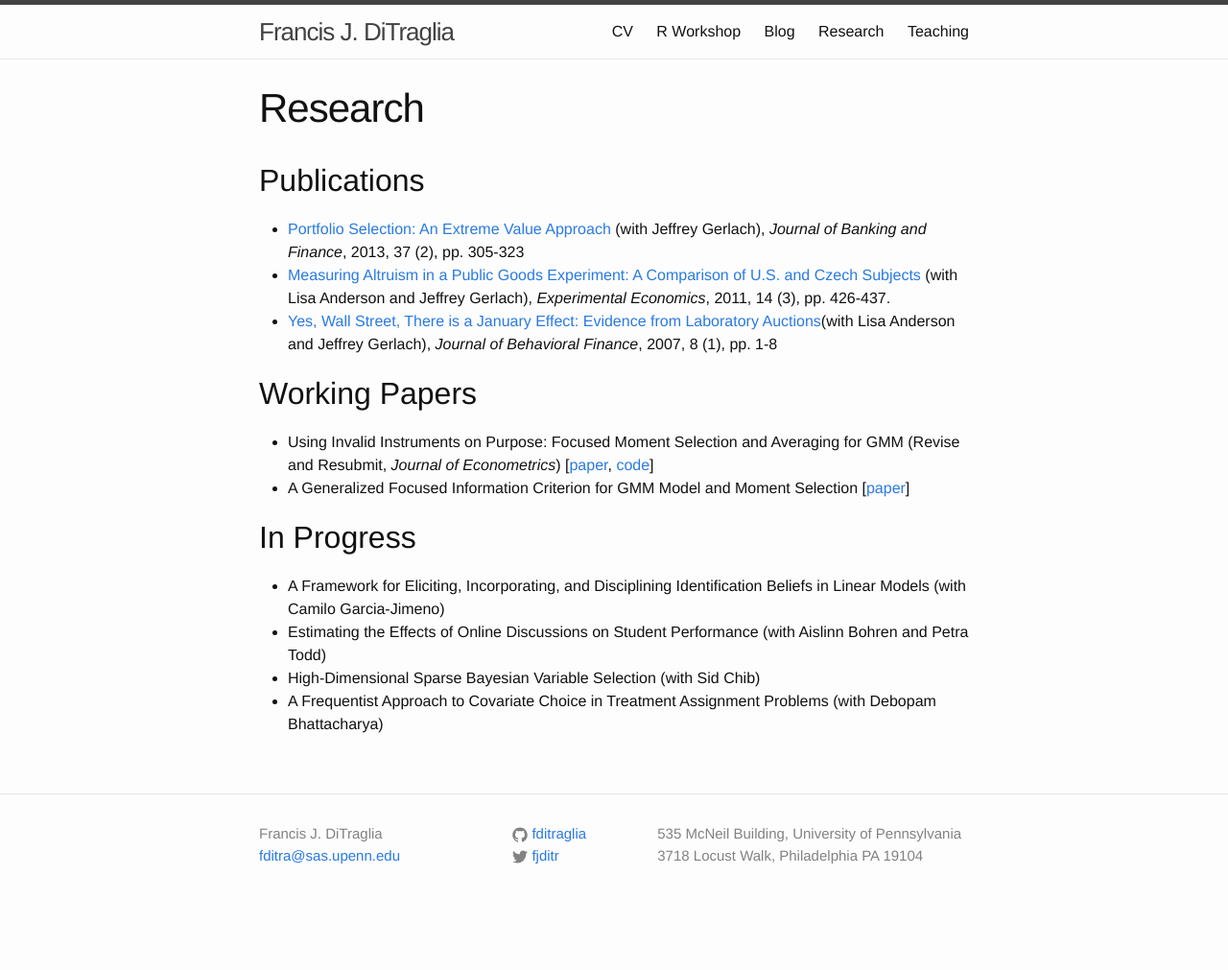
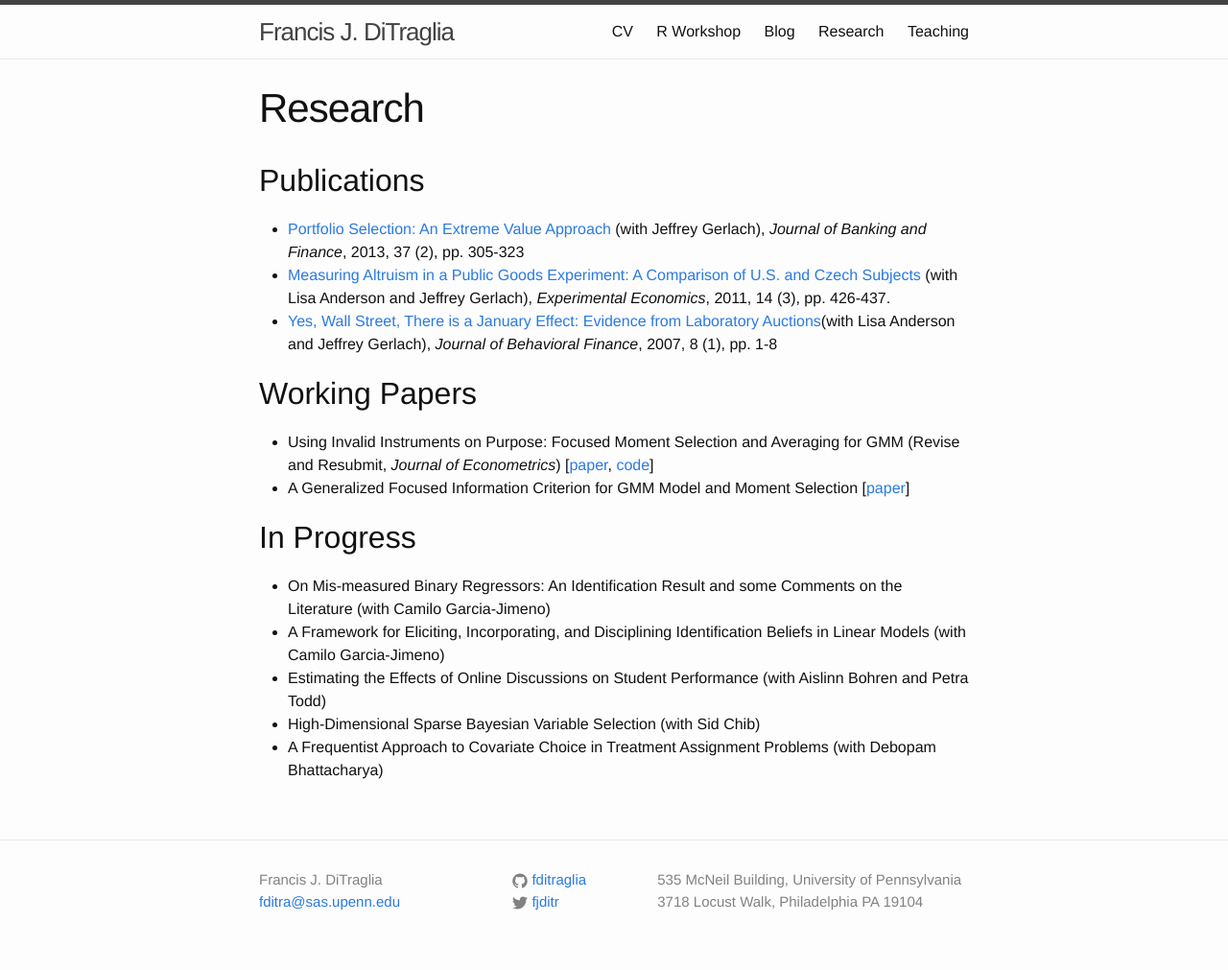
Before and after one commit to fditraglia/fditraglia.github.io, a Jekyll site: the page built from research.md, in a window 1280 px wide. Shown: the whole page at 96% size. Built offline with Jekyll 4.4.1, drawn with Linux system fonts in a browser that asks for light colours; before the commit the page ends 963 px from its top, so only the background shows below that.

Commit message:
update research

```diff
--- a/research.md
+++ b/research.md
@@ -15,7 +15,7 @@
 - A Generalized Focused Information Criterion for GMM Model and Moment Selection [[paper]({{ site.base }}/pdf/GFIC_paper.pdf)]
 
 ## In Progress
-
+- On Mis-measured Binary Regressors: An Identification Result and some Comments on the Literature (with Camilo Garcia-Jimeno)
 -  A Framework for Eliciting, Incorporating, and Disciplining Identification Beliefs in Linear Models (with Camilo Garcia-Jimeno)
 -  Estimating the Effects of Online Discussions on Student Performance (with Aislinn Bohren and Petra Todd)
 -  High-Dimensional Sparse Bayesian Variable Selection (with Sid Chib)
```
